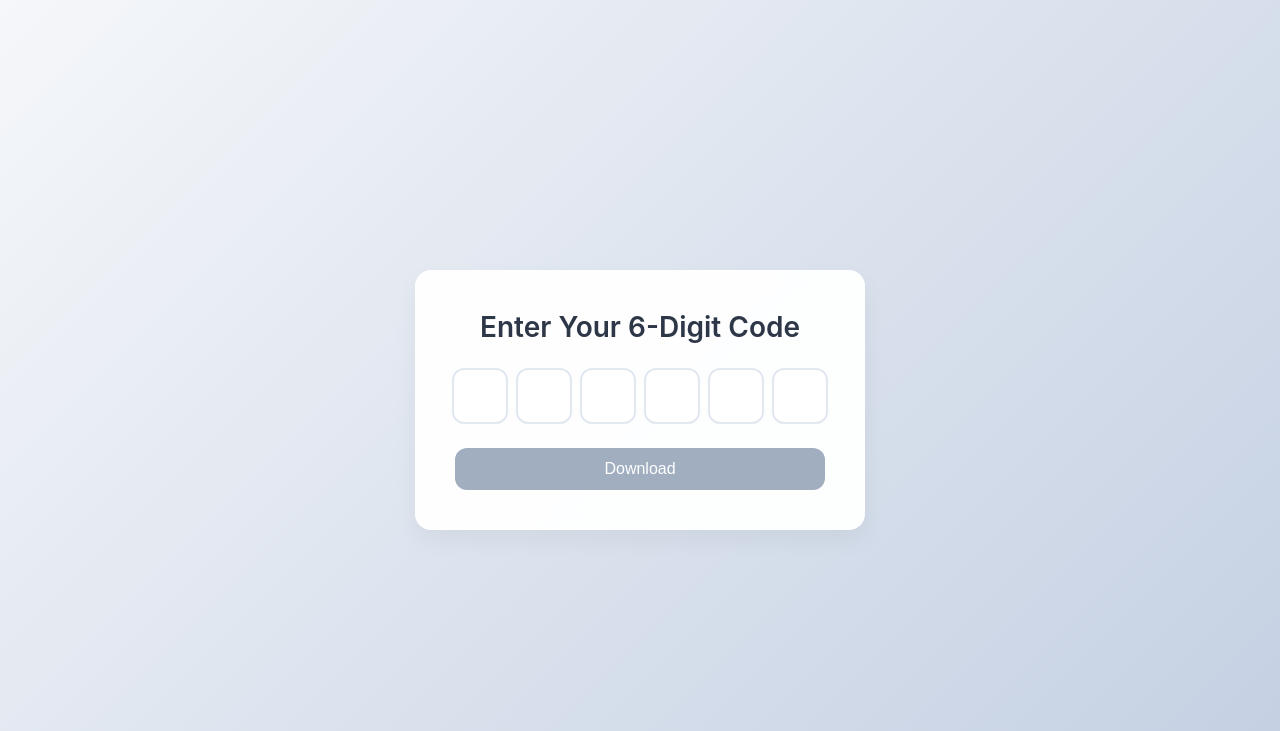
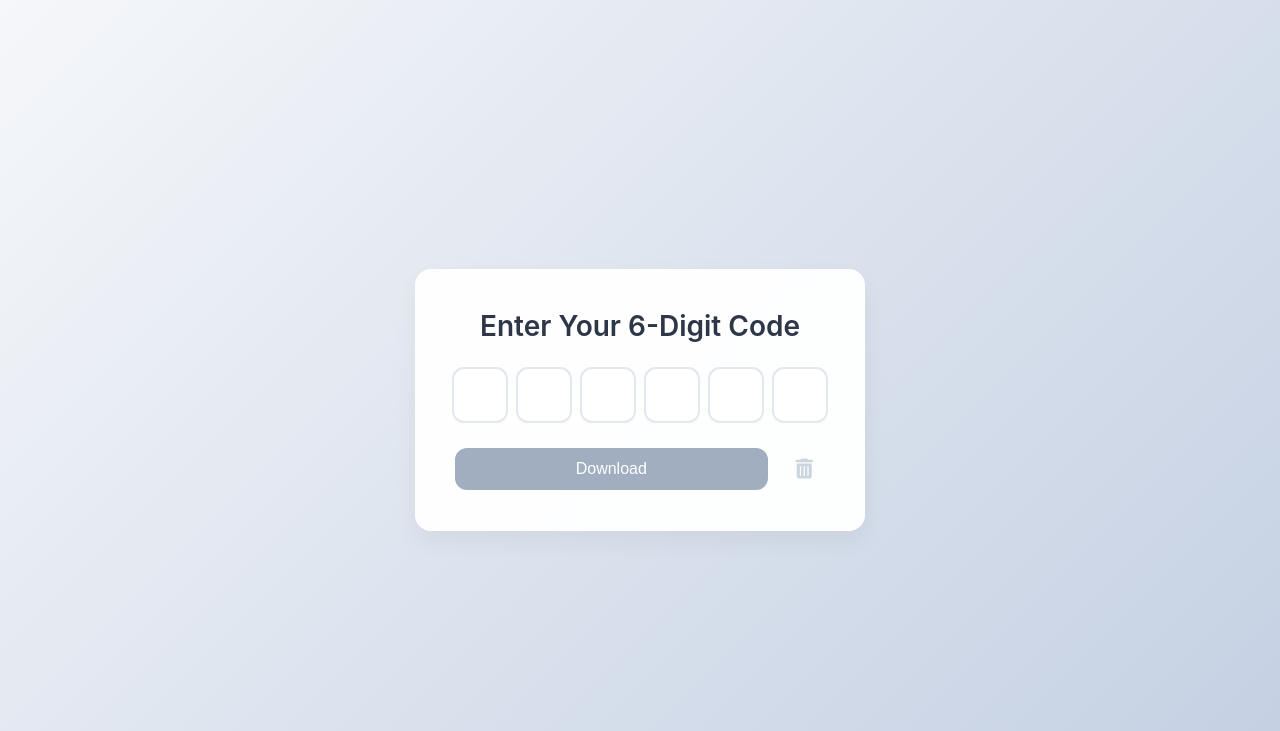
Before and after one commit to mattintech/simplefileupload-server, a Flask app: page / in a window 1280 px wide. Shown: the top 731 px of the page. Run offline with Flask 3, Linux system fonts and the light colour scheme.

Commit message:
added endpoint for early delete (before file expires)

```diff
--- a/src/app.py
+++ b/src/app.py
@@ -4,7 +4,7 @@ from flask import Flask, request, jsonify, send_from_directory
 from werkzeug.utils import secure_filename
 import requests
 import utils.mLogger as log
-from controllers.file_controller import upload_file, download_file
+from controllers.file_controller import upload_file, download_file, delete_file
 from views import views
 
 app = Flask(__name__)
@@ -19,6 +19,9 @@ app.route('/upload', methods=['POST'])(upload_file)
 # Route for downloading the file
 app.route('/download/<code>', methods=['GET'])(download_file)
 
+# Route for deleting the file
+app.route('/delete/<code>', methods=['DELETE'])(delete_file)
+
 app.register_blueprint(views)
 
 if __name__ == '__main__':
--- a/src/controllers/file_controller.py
+++ b/src/controllers/file_controller.py
@@ -123,6 +123,39 @@ def download_file(code):
         download_name=file_info['filename']
     )
 
+def delete_file(code):
+    metadata = load_metadata()
+
+    if code not in metadata:
+        return jsonify({'error': 'Invalid code'}), 404
+
+    file_info = metadata[code]
+    file_path = file_info['path']
+    expiry_time = datetime.fromisoformat(file_info['expiry_time'])
+
+    # Check expiry
+    if datetime.now() > expiry_time:
+        del metadata[code]
+        save_metadata(metadata)
+        return jsonify({'error': 'File already expired'}), 404
+
+    # Check if still downloadable
+    if file_info['downloads'] > file_info['max_downloads']:
+        del metadata[code]
+        save_metadata(metadata)
+        return jsonify({'error': 'File no longer available'}), 404
+
+    # Delete the file
+    if os.path.exists(file_path):
+        os.remove(file_path)
+
+    # Remove from metadata
+    del metadata[code]
+    save_metadata(metadata)
+    log.i(f"File deleted: {code}")
+
+    return jsonify({'message': 'File deleted successfully'}), 200
+
 def cleanup_expired_files():
     metadata = load_metadata()
     updated_metadata = {}
--- a/src/templates/index.html
+++ b/src/templates/index.html
@@ -4,6 +4,7 @@
     <meta charset="UTF-8">
     <meta name="viewport" content="width=device-width, initial-scale=1.0">
     <title>Download File</title>
+    <link rel="stylesheet" href="https://cdnjs.cloudflare.com/ajax/libs/font-awesome/6.5.1/css/all.min.css">
     <style>
         * {
             box-sizing: border-box;
@@ -70,6 +71,17 @@
             box-shadow: 0 0 0 3px rgba(66, 153, 225, 0.15);
         }
 
+        .button-group {
+            display: flex;
+            gap: 1rem;
+            align-items: center;
+            width: 100%;
+        }
+
+        .download-button {
+            flex: 1;
+        }
+
         button {
             width: 100%;
             background-color: #4299e1;
@@ -100,6 +112,29 @@
             background-color: #a0aec0;
             cursor: not-allowed;
             transform: none;
+        }
+
+        .delete-button {
+            background-color: transparent;
+            color: #718096;
+            width: auto;
+            padding: 0.75rem;
+            transition: all 0.2s;
+        }
+
+        .delete-button:hover {
+            color: #e53e3e;
+            background-color: transparent !important;
+            transform: scale(1.1);
+        }
+
+        .delete-button:disabled {
+            color: #CBD5E0;
+            background-color: transparent !important;
+        }
+
+        .delete-button i {
+            font-size: 1.25rem;
         }
 
         .message {
@@ -140,7 +175,8 @@
         document.addEventListener('DOMContentLoaded', () => {
             const form = document.querySelector('form');
             const inputs = document.querySelectorAll('.code-input input');
-            const button = document.querySelector('button');
+            const downloadButton = document.querySelector('.download-button');
+            const deleteButton = document.querySelector('.delete-button');
             const spinner = document.querySelector('.spinner');
             const message = document.querySelector('.message');
 
@@ -163,7 +199,8 @@
                     }
 
                     const isComplete = Array.from(inputs).every(input => input.value.length === 1);
-                    button.disabled = !isComplete;
+                    downloadButton.disabled = !isComplete;
+                    deleteButton.disabled = !isComplete;
                 });
 
                 input.addEventListener('keydown', (e) => {
@@ -181,9 +218,53 @@
                         inputs.forEach((input, i) => {
                             input.value = pastedText[i] || '';
                         });
-                        button.disabled = false;
+                        downloadButton.disabled = false;
+                        deleteButton.disabled = false;
                     }
                 });
+            });
+
+            deleteButton.addEventListener('click', async (e) => {
+                e.preventDefault();
+                const code = Array.from(inputs).map(input => input.value).join('');
+
+                if (code.length !== 6) {
+                    showMessage('Please enter a valid 6-character code.', 'error');
+                    return;
+                }
+
+                if (!confirm('Are you sure you want to delete this file? This action cannot be undone.')) {
+                    return;
+                }
+
+                downloadButton.disabled = true;
+                deleteButton.disabled = true;
+                spinner.style.display = 'block';
+                const originalIcon = deleteButton.innerHTML;
+                deleteButton.innerHTML = '<i class="fas fa-spinner fa-spin"></i>';
+
+                try {
+                    const response = await fetch(`/delete/${code}`, {
+                        method: 'DELETE'
+                    });
+                    const data = await response.json();
+
+                    if (response.ok) {
+                        showMessage('File deleted successfully!', 'success');
+                        form.reset();
+                    } else {
+                        showMessage(data.error || 'Error deleting file. Please try again.', 'error');
+                    }
+                } catch (error) {
+                    showMessage('Error deleting file. Please try again.', 'error');
+                } finally {
+                    setTimeout(() => {
+                        downloadButton.disabled = false;
+                        deleteButton.disabled = false;
+                        spinner.style.display = 'none';
+                        deleteButton.innerHTML = originalIcon;
+                    }, 2000);
+                }
             });
 
             form.addEventListener('submit', async (e) => {
@@ -195,9 +276,10 @@
                     return;
                 }
 
-                button.disabled = true;
+                downloadButton.disabled = true;
+                deleteButton.disabled = true;
                 spinner.style.display = 'block';
-                button.textContent = 'Downloading...';
+                downloadButton.textContent = 'Downloading...';
 
                 try {
                     window.location.assign(`/download/${code}`);
@@ -206,9 +288,10 @@
                     showMessage('Error starting download. Please try again.', 'error');
                 } finally {
                     setTimeout(() => {
-                        button.disabled = false;
+                        downloadButton.disabled = false;
+                        deleteButton.disabled = false;
                         spinner.style.display = 'none';
-                        button.textContent = 'Download';
+                        downloadButton.textContent = 'Download';
                     }, 2000);
                 }
             });
@@ -227,10 +310,15 @@
                 <input type="text" maxlength="1" required pattern="[A-Za-z0-9]" inputmode="text" autocomplete="off">
                 <input type="text" maxlength="1" required pattern="[A-Za-z0-9]" inputmode="text" autocomplete="off">
             </div>
-            <button type="submit" disabled>
-                Download
-                <div class="spinner"></div>
-            </button>
+            <div class="button-group">
+                <button type="submit" class="download-button" disabled>
+                    Download
+                    <div class="spinner"></div>
+                </button>
+                <button type="button" class="delete-button" disabled title="Delete file">
+                    <i class="fas fa-trash-alt"></i>
+                </button>
+            </div>
             <div class="message"></div>
         </form>
     </div>
```
